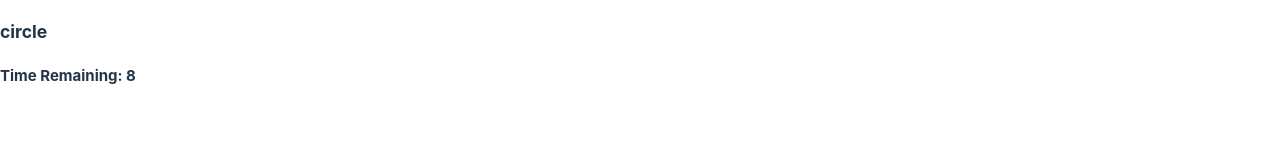
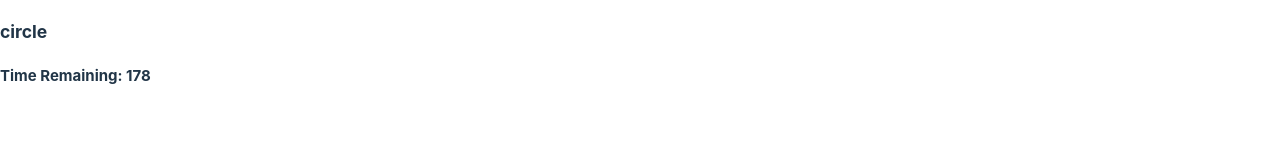
Before and after one commit to Havolt/yeats, a React (Vite) app: page / in a window 1280 px wide. Both pictures are taken after a click on the button "Start Exercises". Shown: the part 171-326 px from the top of the page. Built offline with nearby package versions, Linux system fonts and the light colour scheme.

Commit message:
Swap between break and next exercise

```diff
--- a/src/components/SiteMain/SiteMain.tsx
+++ b/src/components/SiteMain/SiteMain.tsx
@@ -3,7 +3,7 @@ import { useState, useEffect } from 'react'
 // components
 import ExerciseList from '../ExerciseList/ExerciseList'
 // types
-import { ExerciseGroups, ExerciseJson} from '../../types/componentTypes';
+import { ExerciseGroups, ExerciseJson, CurrentExercise} from '../../types/componentTypes';
 // extra
 import EXERCISES from '../../json/exercises.json'
 import './SiteMain.scss'
@@ -16,7 +16,7 @@ function SiteMain({}: Props) {
 
   const [exerciseList, setExerciseList] = useState<ExerciseGroups>(EXERCISES.groups)
   const [exerciseInProgress, setExerciseInProgress] = useState(false)
-  const [currentExercise, setCurrentExercise] = useState('')
+  const [currentExercise, setCurrentExercise] = useState<CurrentExercise>({key: '', text: ''})
   const [showExerciseDescription, setShowExerciseDescription] = useState(false)
   const [exerciseTimeRemaining, setExerciseTimeRemaining] = useState(-1)
   const [breakInProgress, setBreakInProgress] = useState(false)
@@ -31,8 +31,21 @@ function SiteMain({}: Props) {
       }, 1000)
     } else if(exerciseTimeRemaining === 0) {
       clearTimeout(exerciseTimeTimeout)
-      setBreakInProgress(true)
-      setExerciseTimeRemaining(30)
+      if(!breakInProgress) {
+        setExerciseList((prevState) => {
+          return {
+            ...prevState,
+            [currentExercise.key] : {
+              ...prevState[currentExercise.key],
+              completed: true,
+            }
+          }
+        })
+        setExerciseTimeRemaining(30)
+      } else {
+        buildCurrentExercise();
+      }
+      setBreakInProgress((prevState) => !prevState)
     }
 
     return () => {
@@ -66,7 +79,12 @@ function SiteMain({}: Props) {
       if (exercisesExistAndIncomplete) {
         const addExtraText = exerciseKey === 'shapes' || exerciseKey === 'threeShapes' || exerciseKey === 'lineTypes'
         setShowExerciseDescription(addExtraText)
-        setCurrentExercise(() => `${exercisesJson[exerciseKey][0]}`)
+        setCurrentExercise(() => {
+          return {
+            key: exerciseKey,
+            text: `${exercisesJson[exerciseKey][0]}`
+          }
+        })
         setExerciseTimeRemaining(exerciseList[exerciseKey].time)
         break;
       }
@@ -85,7 +103,7 @@ function SiteMain({}: Props) {
       <>
         <h2>Current Excercise</h2>
         { showExerciseDescription && <h3>Draw as many of the following as possible within the time limit:</h3> }
-        <h3>{currentExercise}</h3>
+        <h3>{currentExercise.text}</h3>
       </>
     }
     { breakInProgress &&
--- a/src/json/exercises.json
+++ b/src/json/exercises.json
@@ -1,6 +1,6 @@
 {
     "groups": {
-        "shapes": { "name": "2D Shapes", "active": true, "completed": false, "time": 10},
+        "shapes": { "name": "2D Shapes", "active": true, "completed": false, "time": 180},
         "threeShapes": { "name": "3D Shapes", "active": true, "completed": false, "time": 180},
         "lineTypes": { "name": "Lines", "active": true, "completed": false, "time": 180},
         "drawingPrompts": { "name": "Drawing Prompts", "active": true, "completed": false, "time": 300},
--- a/src/types/componentTypes.ts
+++ b/src/types/componentTypes.ts
@@ -4,6 +4,11 @@ type Exercise = {
     completed: boolean,
     time: number,
     [key: string]: string | boolean | number
+}
+
+export type CurrentExercise = {
+    key: string,
+    text: string
 }
 
 export type ExerciseGroups = {
```
